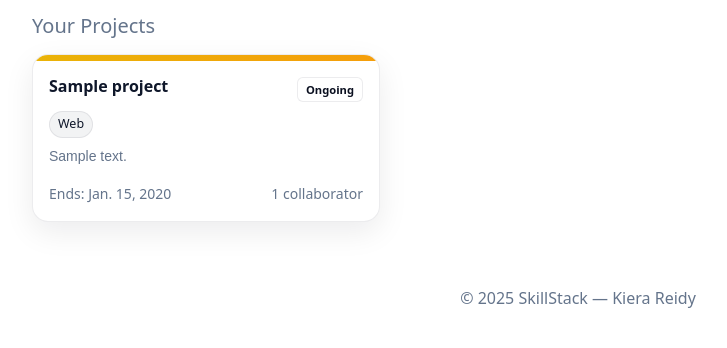
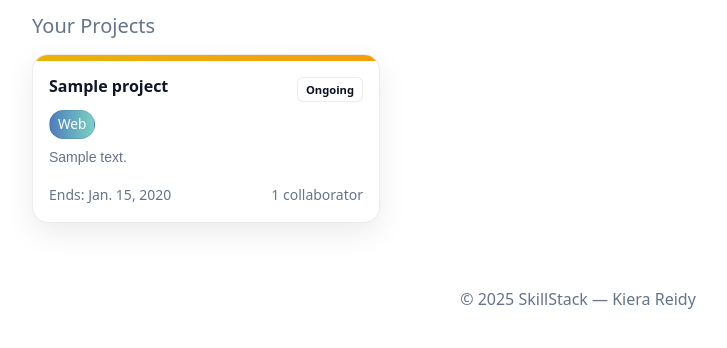
Before and after one commit to KeeLouise/skillstack, a Django app: page /dashboard/ in a window 1280 px wide. Shown: the part 424-772 px from the top of the page, without its empty margins (62-789 px from the left). Run offline with Django 5.2, Linux system fonts and the light colour scheme; a user stored in the database is signed in; tables that the repository leaves empty hold one stand-in row (values such as "Sample post"); parts of the project's set-up code (start-up, migrations or seed data) failed here and were passed over; some web fonts are replaced.

Commit message:
Further css. KR 12/08/2025

```diff
--- a/skillstack/static/css/projects.css
+++ b/skillstack/static/css/projects.css
@@ -58,11 +58,11 @@
 
 .project-category {
   display: inline-block;
-  font-size: .78rem;
+  font-size: .85rem;
   padding: .2rem .5rem;
   border-radius: 999px;
-  background: rgba(15, 23, 42, 0.05);
-  color: var(--proj-text);
+  background: linear-gradient(90deg, #4f7dbb, #7ad1c4);
+  color: #fff;
   border: 1px solid rgba(15, 23, 42, 0.08);
 }
 
```
